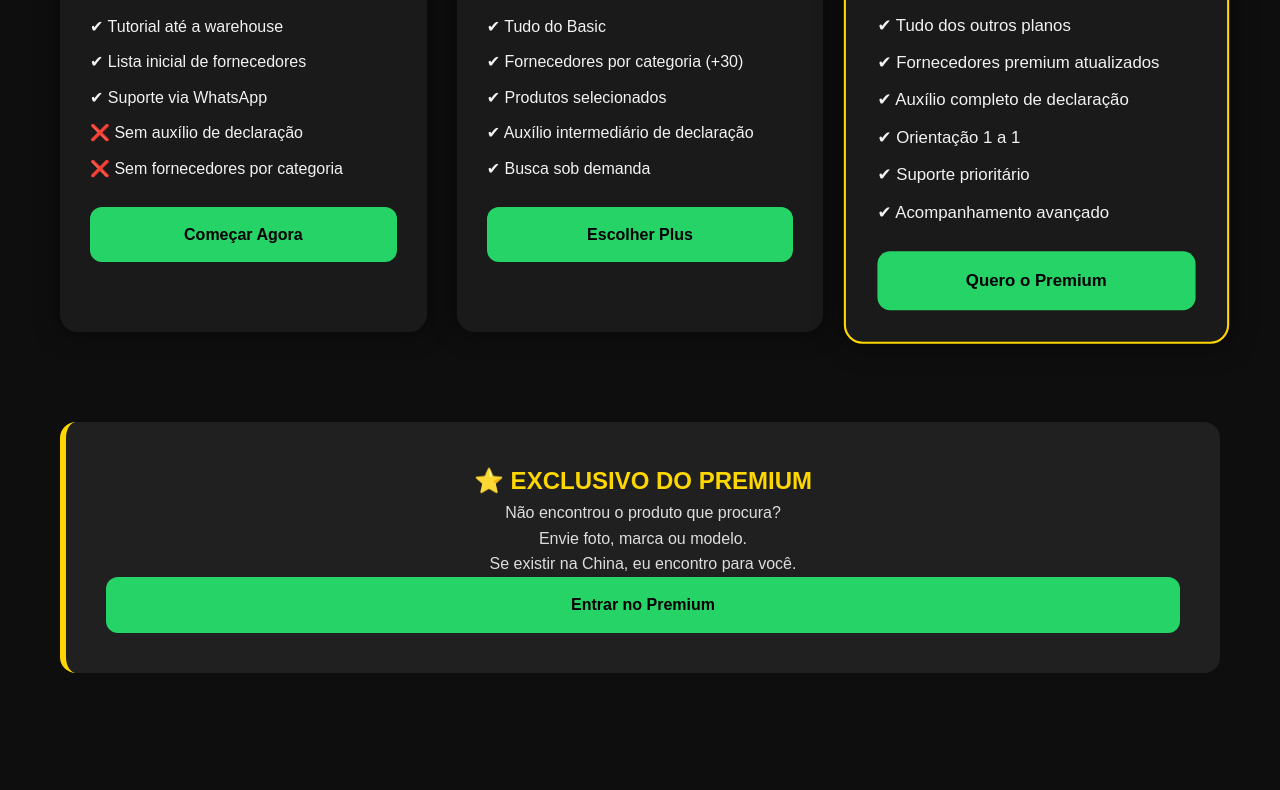
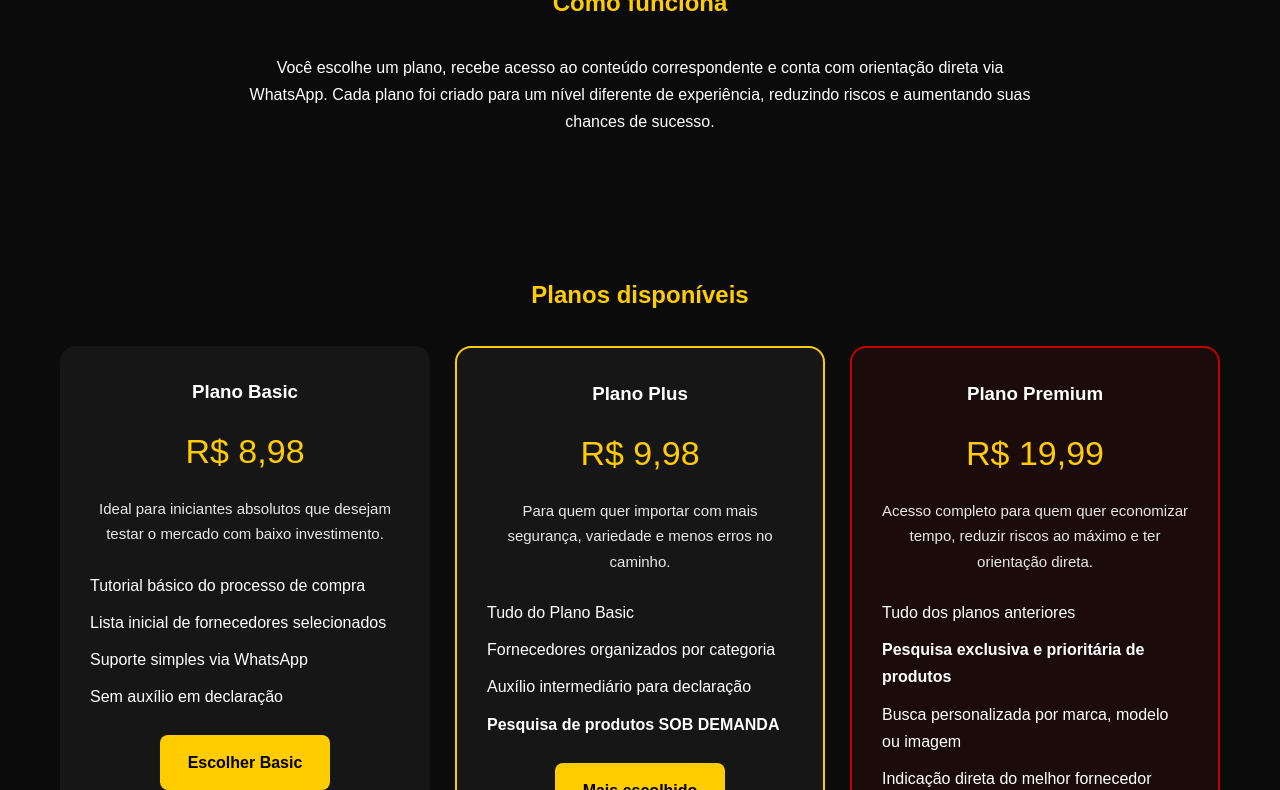
Before and after one commit to salesenzop81190-ux/ImportsCN, a plain HTML site: page index.html in a window 1280 px wide. Shown: the part 497-1287 px from the top of the page. Drawn offline with Linux system fonts and the light colour scheme.

Commit message:
Add files via upload

```diff
--- a/index.html
+++ b/index.html
@@ -1,233 +1,95 @@
 <!DOCTYPE html>
 <html lang="pt-BR">
 <head>
-<meta charset="UTF-8">
-<meta name="viewport" content="width=device-width, initial-scale=1.0">
-<title>Planos de Importação | Funil de Vendas</title>
-
-<style>
-* {
-  margin: 0;
-  padding: 0;
-  box-sizing: border-box;
-}
-
-body {
-  font-family: Arial, Helvetica, sans-serif;
-  background: #0e0e0e;
-  color: #f2f2f2;
-  line-height: 1.6;
-}
-
-.container {
-  max-width: 1200px;
-  margin: auto;
-  padding: 60px 20px;
-}
-
-h1, h2 {
-  text-align: center;
-  color: #ffd700;
-}
-
-p {
-  color: #ddd;
-}
-
-.hero {
-  text-align: center;
-  margin-bottom: 80px;
-}
-
-.hero p {
-  max-width: 700px;
-  margin: 15px auto;
-  font-size: 18px;
-}
-
-.plans {
-  display: grid;
-  grid-template-columns: repeat(auto-fit, minmax(280px, 1fr));
-  gap: 30px;
-}
-
-.plan {
-  background: #1a1a1a;
-  border-radius: 18px;
-  padding: 30px;
-  box-shadow: 0 0 25px rgba(0,0,0,0.5);
-  transition: transform 0.4s ease, box-shadow 0.4s ease;
-}
-
-.plan:hover {
-  transform: translateY(-8px);
-  box-shadow: 0 0 40px rgba(255,215,0,0.25);
-}
-
-.plan h3 {
-  text-align: center;
-  color: #ffd700;
-  margin-bottom: 10px;
-}
-
-.price {
-  text-align: center;
-  font-size: 38px;
-  color: #25d366;
-  font-weight: bold;
-  margin-bottom: 20px;
-}
-
-.plan ul {
-  list-style: none;
-  margin-bottom: 25px;
-}
-
-.plan ul li {
-  margin-bottom: 10px;
-}
-
-.btn {
-  display: block;
-  text-align: center;
-  background: #25d366;
-  color: #000;
-  padding: 15px;
-  border-radius: 12px;
-  font-weight: bold;
-  text-decoration: none;
-  transition: 0.3s;
-}
-
-.btn:hover {
-  background: #1ebd5a;
-  transform: scale(1.05);
-}
-
-.premium {
-  border: 2px solid #ffd700;
-  transform: scale(1.05);
-}
-
-.highlight {
-  text-align: center;
-  margin: 90px 0;
-  padding: 40px;
-  background: #202020;
-  border-left: 6px solid #ffd700;
-  border-radius: 16px;
-}
-
-.reveal {
-  opacity: 0;
-  transform: translateY(40px);
-  transition: all 0.8s ease;
-}
-
-.reveal.active {
-  opacity: 1;
-  transform: translateY(0);
-}
-
-footer {
-  text-align: center;
-  padding: 25px;
-  font-size: 14px;
-  color: #aaa;
-  background: #000;
-}
-</style>
+  <meta charset="UTF-8">
+  <title>Funil de Importação | China</title>
+  <meta name="viewport" content="width=device-width, initial-scale=1.0">
+  <link rel="stylesheet" href="style.css">
 </head>
-
 <body>
 
-<div class="container">
+<header class="hero">
+  <h1>Importe da China com Segurança e Clareza</h1>
+  <p>Um funil completo para quem quer começar certo, evitar erros e escalar com fornecedores confiáveis.</p>
+  <a href="#planos" class="cta">Quero começar agora</a>
+</header>
 
-  <section class="hero reveal">
-    <h1>🚀 QUER IMPORTAR DA CHINA SEM ERRAR?</h1>
-    <p>
-      A maioria perde dinheiro por falta de orientação.
-      Aqui você começa com fornecedores certos, suporte e clareza.
-    </p>
-    <a class="btn" href="https://wa.me/553397036672">Falar no WhatsApp</a>
-  </section>
+<section class="intro reveal">
+  <h2>Como funciona</h2>
+  <p>
+    Você escolhe um plano, recebe acesso ao conteúdo correspondente e conta com orientação direta via WhatsApp.
+    Cada plano foi criado para um nível diferente de experiência, reduzindo riscos e aumentando suas chances de sucesso.
+  </p>
+</section>
 
-  <section class="reveal">
-    <h2>ESCOLHA O PLANO IDEAL PARA VOCÊ</h2>
-  </section>
+<section id="planos" class="planos reveal">
+  <h2>Planos disponíveis</h2>
 
-  <section class="plans reveal">
+  <div class="grid">
 
-    <div class="plan">
-      <h3>🔵 PLANO BASIC</h3>
-      <div class="price">R$ 8,98</div>
+    <div class="plano">
+      <h3>Plano Basic</h3>
+      <p class="price">R$ 8,98</p>
+      <p class="descricao">
+        Ideal para iniciantes absolutos que desejam testar o mercado com baixo investimento.
+      </p>
       <ul>
-        <li>✔ Tutorial até a warehouse</li>
-        <li>✔ Lista inicial de fornecedores</li>
-        <li>✔ Suporte via WhatsApp</li>
-        <li>❌ Sem auxílio de declaração</li>
-        <li>❌ Sem fornecedores por categoria</li>
+        <li>Tutorial básico do processo de compra</li>
+        <li>Lista inicial de fornecedores selecionados</li>
+        <li>Suporte simples via WhatsApp</li>
+        <li>Sem auxílio em declaração</li>
       </ul>
-      <a class="btn" href="https://wa.me/553397036672">Começar Agora</a>
+      <a href="https://wa.me/553397036672" class="btn">Escolher Basic</a>
     </div>
 
-    <div class="plan">
-      <h3>🟡 PLANO PLUS</h3>
-      <div class="price">R$ 9,98</div>
+    <div class="plano destaque">
+      <h3>Plano Plus</h3>
+      <p class="price">R$ 9,98</p>
+      <p class="descricao">
+        Para quem quer importar com mais segurança, variedade e menos erros no caminho.
+      </p>
       <ul>
-        <li>✔ Tudo do Basic</li>
-        <li>✔ Fornecedores por categoria (+30)</li>
-        <li>✔ Produtos selecionados</li>
-        <li>✔ Auxílio intermediário de declaração</li>
-        <li>✔ Busca sob demanda</li>
+        <li>Tudo do Plano Basic</li>
+        <li>Fornecedores organizados por categoria</li>
+        <li>Auxílio intermediário para declaração</li>
+        <li><strong>Pesquisa de produtos SOB DEMANDA</strong></li>
       </ul>
-      <a class="btn" href="https://wa.me/553397036672">Escolher Plus</a>
+      <a href="https://wa.me/553397036672" class="btn">Mais escolhido</a>
     </div>
 
-    <div class="plan premium">
-      <h3>🔴 PLANO PREMIUM</h3>
-      <div class="price">R$ 19,99</div>
+    <div class="plano premium">
+      <h3>Plano Premium</h3>
+      <p class="price">R$ 19,99</p>
+      <p class="descricao">
+        Acesso completo para quem quer economizar tempo, reduzir riscos ao máximo e ter orientação direta.
+      </p>
       <ul>
-        <li>✔ Tudo dos outros planos</li>
-        <li>✔ Fornecedores premium atualizados</li>
-        <li>✔ Auxílio completo de declaração</li>
-        <li>✔ Orientação 1 a 1</li>
-        <li>✔ Suporte prioritário</li>
-        <li>✔ Acompanhamento avançado</li>
+        <li>Tudo dos planos anteriores</li>
+        <li><strong>Pesquisa exclusiva e prioritária de produtos</strong></li>
+        <li>Busca personalizada por marca, modelo ou imagem</li>
+        <li>Indicação direta do melhor fornecedor</li>
+        <li>Suporte avançado via WhatsApp</li>
       </ul>
-      <a class="btn" href="https://wa.me/553397036672">Quero o Premium</a>
+      <a href="https://wa.me/553397036672" class="btn premium-btn">Quero o Premium</a>
     </div>
 
-  </section>
+  </div>
+</section>
 
-  <section class="highlight reveal">
-    <h2>⭐ EXCLUSIVO DO PREMIUM</h2>
-    <p>
-      Não encontrou o produto que procura?<br>
-      Envie foto, marca ou modelo.<br>
-      Se existir na China, eu encontro para você.
-    </p>
-    <a class="btn" href="https://wa.me/553397036672">Entrar no Premium</a>
-  </section>
-
-</div>
+<section class="cta-final reveal">
+  <h2>Comece do jeito certo</h2>
+  <p>
+    Quem quer, dá um jeito. Quem não quer, arruma desculpa.
+    Comece hoje com baixo investimento e orientação real.
+  </p>
+  <a href="https://wa.me/553397036672" class="cta">Falar no WhatsApp</a>
+</section>
 
 <footer>
-  <p>Serviço educacional e de orientação. Não vendemos produtos.</p>
-  <p>🇨🇳 Uma longa viagem começa com um único passo 🇧🇷</p>
+  <p>Suporte e vendas via WhatsApp</p>
+  <p>© 2026 - Importação Inteligente</p>
 </footer>
 
-<script>
-  const reveals = document.querySelectorAll('.reveal');
-  window.addEventListener('scroll', () => {
-    reveals.forEach(el => {
-      const top = el.getBoundingClientRect().top;
-      if (top < window.innerHeight - 80) {
-        el.classList.add('active');
-      }
-    });
-  });
-</script>
-
+<script src="script.js"></script>
 </body>
 </html>
--- /dev/null
+++ b/script.js
@@ -0,0 +1,9 @@
+const reveals=document.querySelectorAll('.reveal');
+window.addEventListener('scroll',()=>{
+  reveals.forEach(el=>{
+    const top=el.getBoundingClientRect().top;
+    if(top < window.innerHeight - 120){
+      el.classList.add('active');
+    }
+  });
+});
--- /dev/null
+++ b/style.css
@@ -0,0 +1,28 @@
+*{margin:0;padding:0;box-sizing:border-box;font-family:Arial,sans-serif}
+body{background:#0b0b0b;color:#fff;line-height:1.7}
+.hero{padding:90px 20px;text-align:center;background:linear-gradient(135deg,#c40000,#ffcc00);color:#000}
+.hero h1{font-size:36px}
+.hero p{max-width:700px;margin:15px auto}
+.cta{display:inline-block;margin-top:25px;padding:16px 34px;background:#000;color:#fff;text-decoration:none;border-radius:10px;font-weight:bold}
+section{padding:70px 20px;max-width:1200px;margin:auto}
+h2{text-align:center;margin-bottom:30px;color:#ffcc00}
+.intro p{text-align:center;max-width:800px;margin:auto}
+.grid{display:grid;grid-template-columns:repeat(auto-fit,minmax(280px,1fr));gap:25px}
+.plano{background:#161616;padding:30px;border-radius:16px;text-align:center}
+.plano h3{margin-bottom:10px}
+.descricao{font-size:15px;opacity:.9}
+.plano ul{list-style:none;margin:25px 0;text-align:left}
+.plano ul li{margin-bottom:10px}
+.price{font-size:34px;color:#ffcc00;margin:15px 0}
+.btn{display:inline-block;padding:14px 28px;background:#ffcc00;color:#000;text-decoration:none;border-radius:8px;font-weight:bold}
+.destaque{border:2px solid #ffcc00}
+.premium{border:2px solid #c40000;background:#1b0b0b}
+.premium-btn{background:#c40000;color:#fff}
+.cta-final{text-align:center;background:#111;border-radius:16px}
+footer{text-align:center;padding:35px;background:#000;font-size:14px}
+.reveal{opacity:0;transform:translateY(40px);transition:.9s ease}
+.reveal.active{opacity:1;transform:translateY(0)}
+@media(max-width:600px){
+.hero h1{font-size:26px}
+.price{font-size:30px}
+}
```
